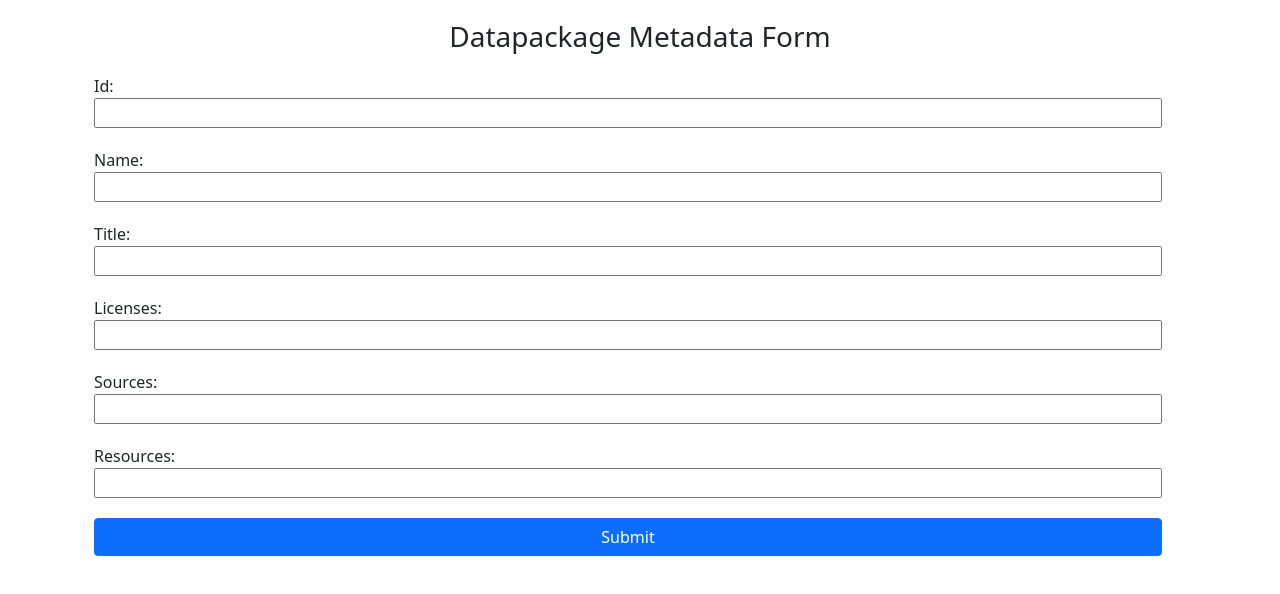
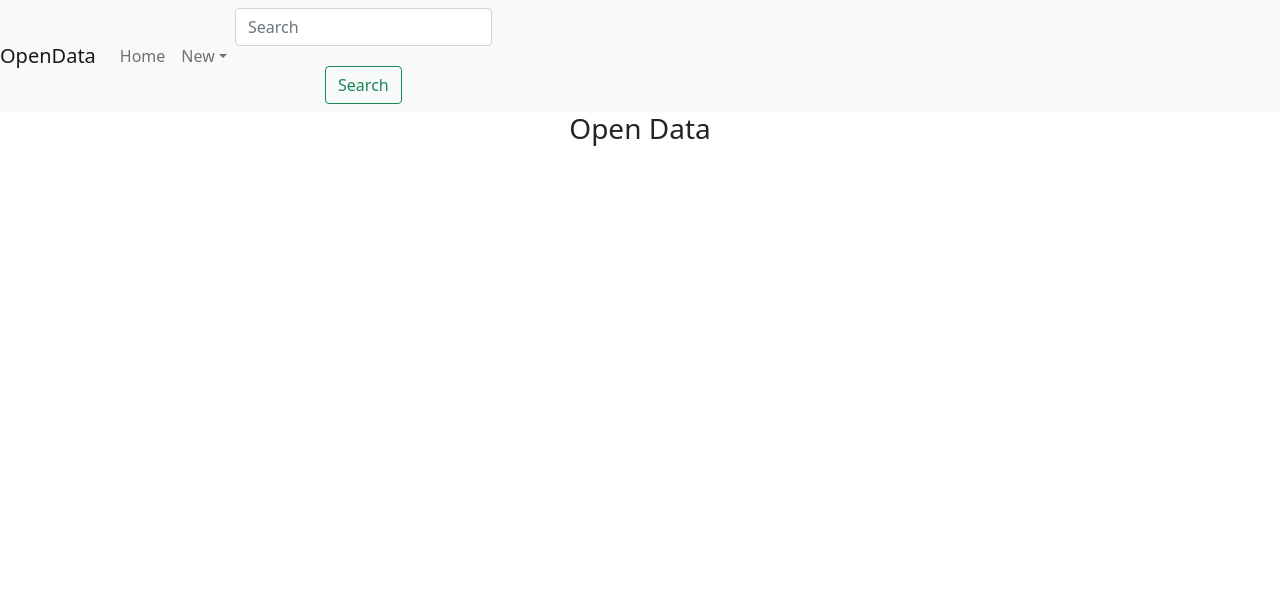
Before and after one commit to timeonator/open.data, a React (Create React App) app: page / in a window 1280 px wide. Shown: the top 594 px of the page. Built offline with nearby package versions, Linux system fonts and the light colour scheme; the HTML template or start-up script is replaced by a standard one.

Commit message:
Added initial navigation

```diff
--- a/src/App.js
+++ b/src/App.js
@@ -1,3 +1,5 @@
+import Navigation from './navigation'
+import { Route, Switch } from 'react-router-dom';
 import DataPackage from './forms/datapackage'
 import 'bootstrap/dist/css/bootstrap.min.css';
 import './App.css';
@@ -5,9 +7,19 @@ import './App.css';
 function App() {
   return (
     <div className="App">
-        <DataPackage />
+        <Navigation />
+          <Switch>
+             <Route path='/datapackage' component={DataPackage}/>
+             <Route exact path='/' component={Home}/>
+          </Switch>
     </div>
   );
 }
 
+function Home() {
+    return(
+        <h3>Open Data</h3>
+    )
+}
+
 export default App;
--- a/src/index.js
+++ b/src/index.js
@@ -1,12 +1,16 @@
 import React from 'react';
 import ReactDOM from 'react-dom';
+import { BrowserRouter as Router} from 'react-router-dom';
 import './index.css';
 import App from './App';
 import reportWebVitals from './reportWebVitals';
 
 ReactDOM.render(
   <React.StrictMode>
-    <App />
+    <Router>
+        <App />
+    </Router>
+
   </React.StrictMode>,
   document.getElementById('root')
 );
--- /dev/null
+++ b/src/navigation.js
@@ -0,0 +1,32 @@
+import {
+    Navbar,
+    Nav,
+    NavDropdown,
+    Button,
+    Form,
+    FormControl,
+    Container } from 'react-bootstrap';
+
+const Navigation = () => {
+    return(
+<Navbar bg="light" expand="lg">
+  <Navbar.Brand href="/">OpenData</Navbar.Brand>
+  <Navbar.Toggle aria-controls="basic-navbar-nav" />
+  <Navbar.Collapse id="basic-navbar-nav">
+    <Nav className="mr-auto">
+      <Nav.Link href="/home">Home</Nav.Link>
+      <NavDropdown title="New" id="basic-nav-dropdown">
+        <NavDropdown.Item href="/datapackage">Datapackage</NavDropdown.Item>
+
+      </NavDropdown>
+    </Nav>
+    <Form inline>
+      <FormControl type="text" placeholder="Search" className="mr-sm-2" />
+      <Button variant="outline-success">Search</Button>
+    </Form>
+  </Navbar.Collapse>
+</Navbar>
+    )
+
+}
+export default Navigation
```
